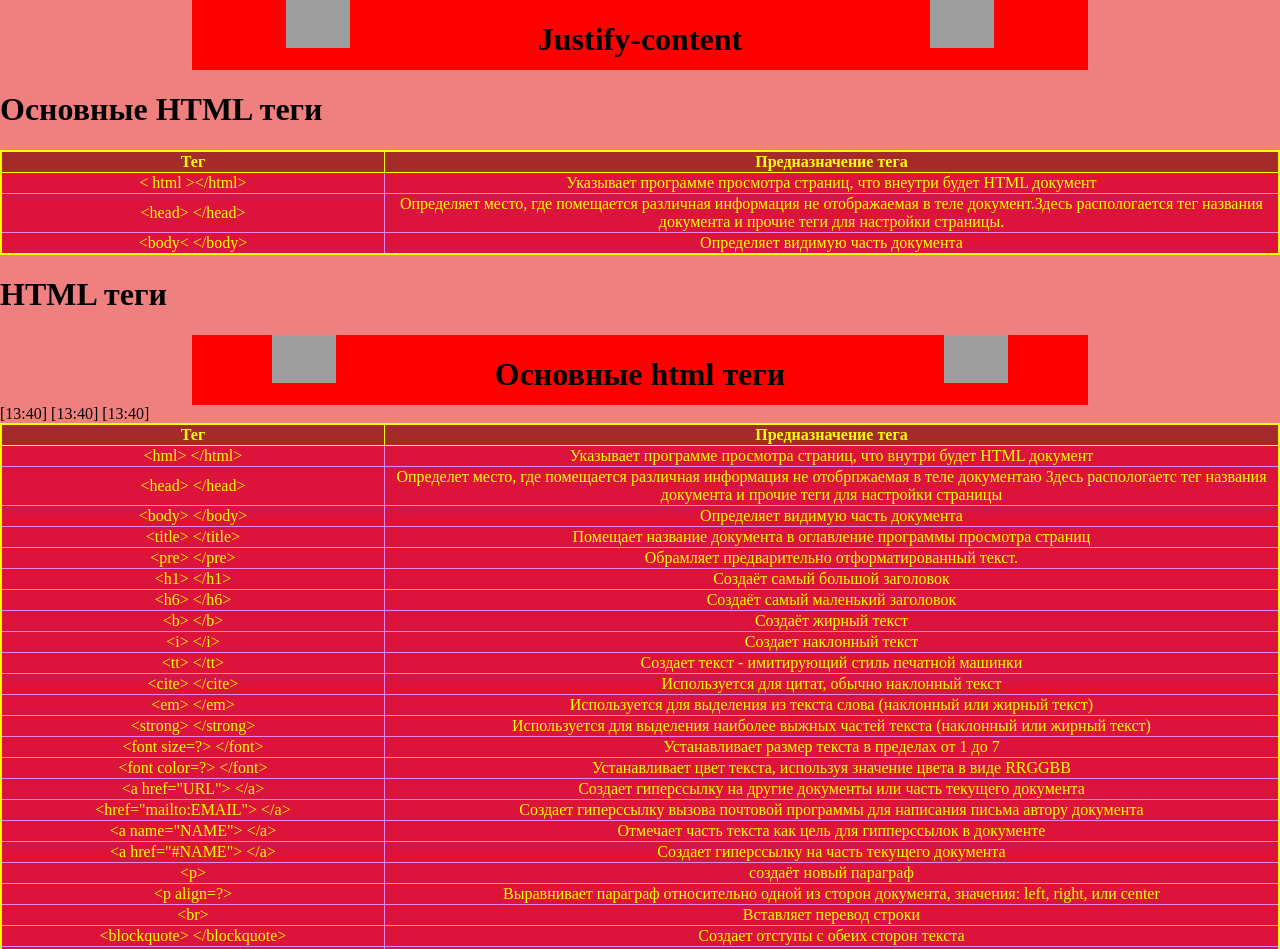
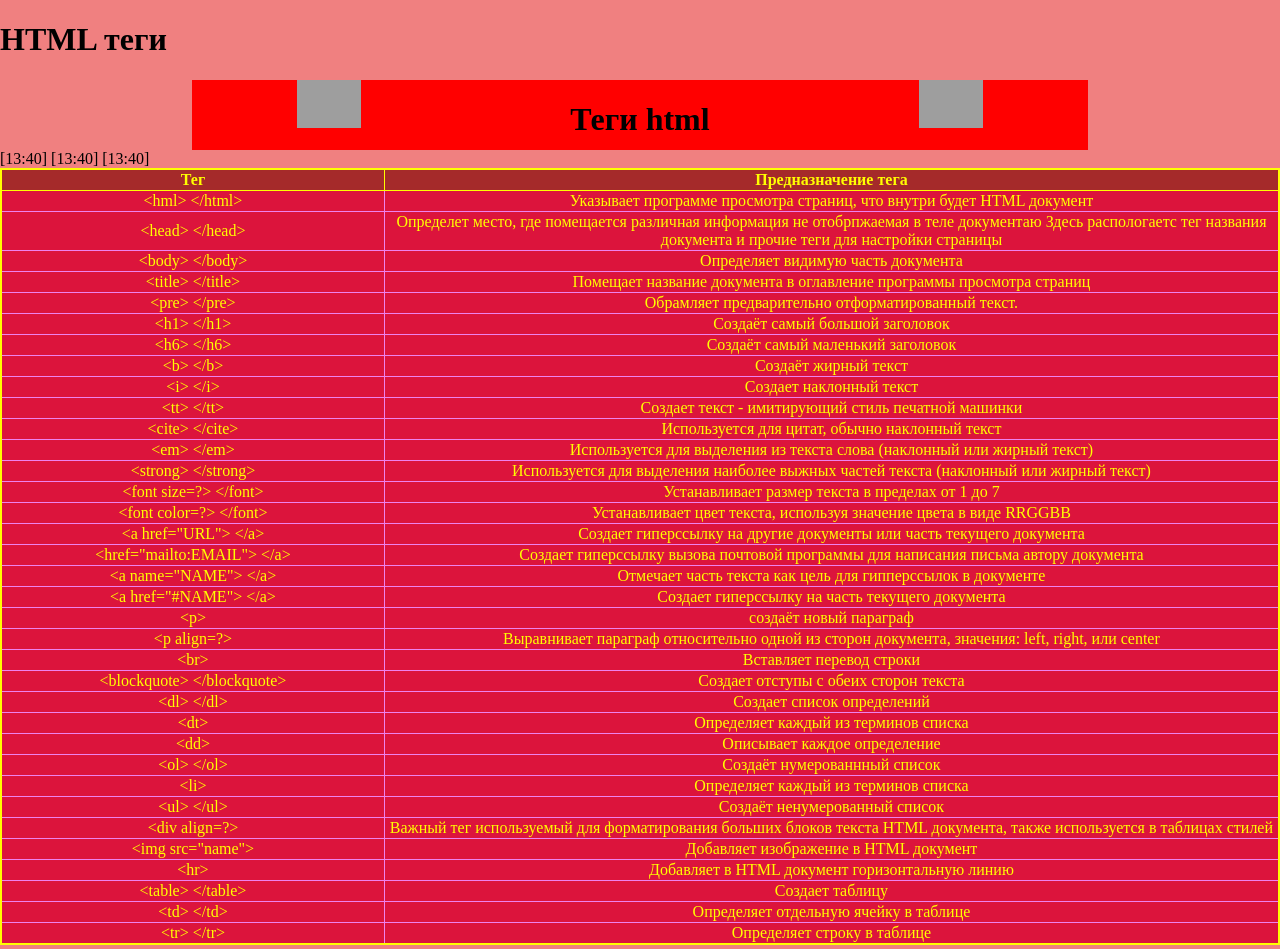
Before and after one commit to volk2009/volk2009.github.io, a plain HTML site: page AboutHTMLandCSS/index.html in a window 1280 px wide. Shown: the top 949 px of the page. Drawn offline with Linux system fonts and the light colour scheme; grey boxes are pictures that could not be loaded.

Commit message:
Update index.html

```diff
--- a/AboutHTMLandCSS/index.html
+++ b/AboutHTMLandCSS/index.html
@@ -1,70 +1,4 @@
 <!DOCTYPE html>
-<html lang="en">
-<head>
-    <meta charset="UTF-8">
-    <meta name="viewport" content="width=device-width, initial-scale=1.0">
-    <title>Основные HTML теги</title>
-    <header>
-        <a href="display.html"><img id="left" src="https://pngimage.net/wp-content/uploads/2018/06/%D1%81%D1%82%D1%80%D0%B5%D0%BB%D0%BA%D0%B0-%D0%B2%D0%B5%D0%BA%D1%82%D0%BE%D1%80-png-1.png" alt="Левая стрелка">
-        </a>
-        <h1>Justify-content</h1>
-        <a href="border.html"><img id="right" src="https://pngimage.net/wp-content/uploads/2018/06/%D1%81%D1%82%D1%80%D0%B5%D0%BB%D0%BA%D0%B0-%D0%B2%D0%B5%D0%BA%D1%82%D0%BE%D1%80-png-1.png" alt="Правая стрелка">
-        </a>
-    </header>
-    <style>
-        table {
-            /*граница(обводка)*/
-            border: 2px red solid;
-            /*Убираем отступы между ячейками таблицы*/
-            border-collapse: collapse;
-        }
-        td {
-            border: 1px red solid;
-            background: DarkSlateBlue;
-            /*Выравнивание текста по центру*/
-            text-align: center;
-        }
-        th{
-            border: 1px red solid;
-            /*Цвет фона*/
-            background:DarkRed;
-            /*Цвет текста*/
-            color: PeachPuff;
-        }
-    </style>
-</head>
-<body>
-
-    <h1>Основные HTML теги</h1>
-    <table>
-        <!-- tr>th*2 -->
-        <tr>
-            <th width="30%">Тег</th>
-            <th>Предназначение тега</th>
-        </tr>
-        <!--Строка 1  -->
-        <tr>
-            <!-- Элемент 1  -->
-            <td>&lt html &gt&lt/html&gt</td>
-            <!-- Элемент 2  -->
-            <td>Указывает программе
-            просмотра страниц, что внеутри будет HTML документ</td>
-        </tr>
-        <!-- Строка 2 -->
-        <tr>
-            <!-- td*2 -->
-            <td>&lthead&gt &lt/head&gt</td>
-            <td>Определяет место, где помещается различная информация не отображаемая в теле документ.Здесь распологается тег названия документа и прочие теги для настройки страницы.</td>
-        </tr>
-        <tr>
-            <td>&ltbody&lt &lt/body&gt</td>
-            <td>Определяет видимую часть документа</td>
-        </tr>
-    </table>
-</body>
-</html>
-
-
 <html lang="en">
 <head>
     <meta charset="UTF-8">
@@ -98,7 +32,7 @@
 <header>
         <a href="index.html"><img id="left" src="https://pngimage.net/wp-content/uploads/2018/06/%D1%81%D1%82%D1%80%D0%B5%D0%BB%D0%BA%D0%B0-%D0%B2%D0%B5%D0%BA%D1%82%D0%BE%D1%80-png-1.png" alt="Левая стрелка">
         </a>
-        <h1>Основные html теги</h1>
+        <h1>Теги html</h1>
         <a href="border.html"><img id="right" src="https://pngimage.net/wp-content/uploads/2018/06/%D1%81%D1%82%D1%80%D0%B5%D0%BB%D0%BA%D0%B0-%D0%B2%D0%B5%D0%BA%D1%82%D0%BE%D1%80-png-1.png" alt="Правая стрелка">
         </a>
     </header>
```
